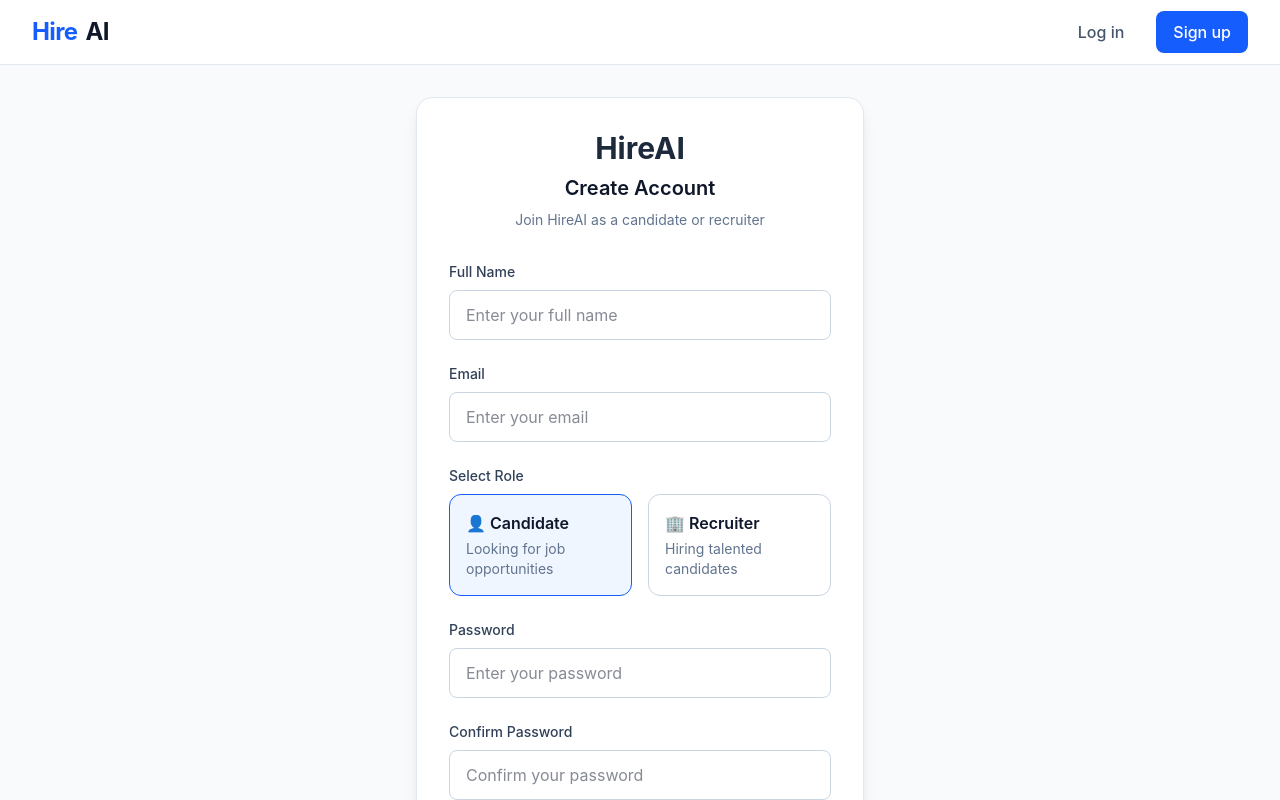
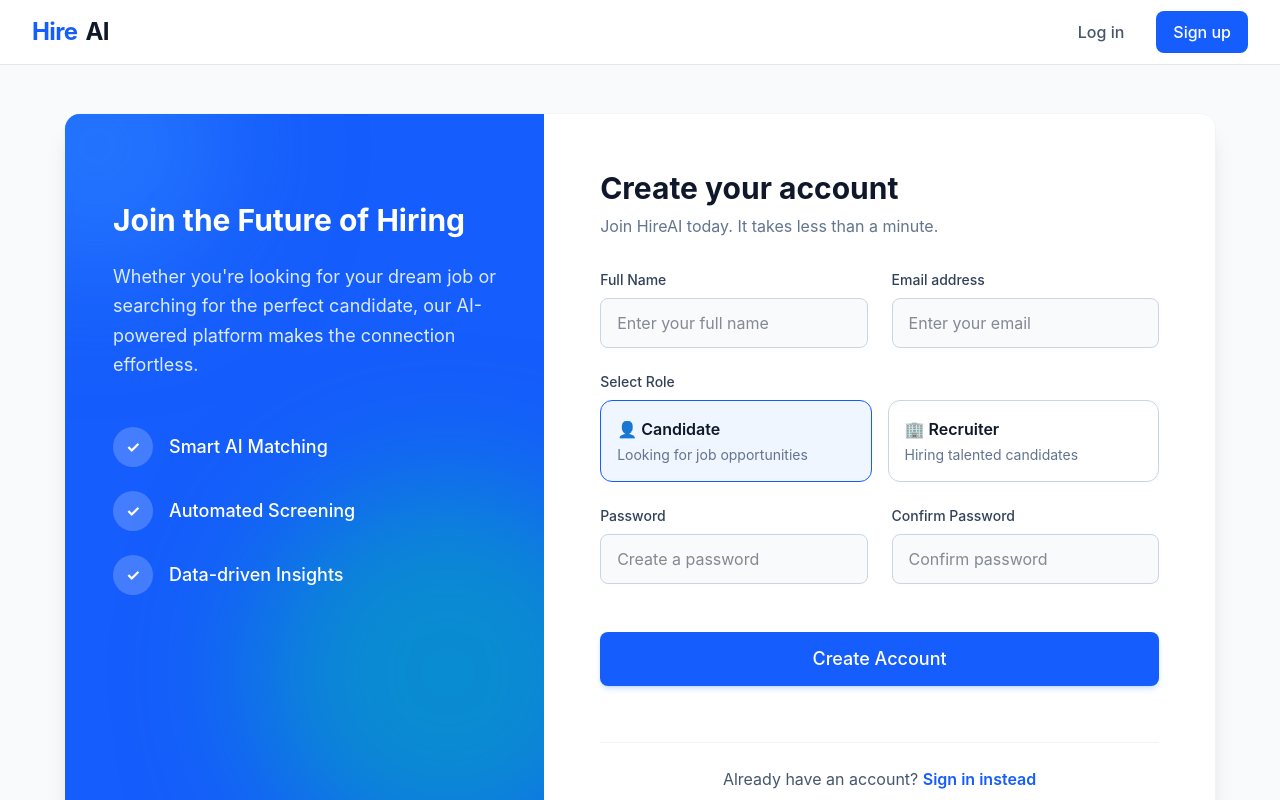
Before and after one commit to virupakshayya-m/HireAI, a React app in the folder frontend/: page /register in a window 1280 px wide. Shown: the top 800 px of the page. Built offline with nearby package versions, Linux system fonts and the light colour scheme; no server answers; the HTML template or start-up script is replaced by a standard one.

Commit message:
fix(ui): perfectly center auth pages to prevent scrolling

```diff
--- a/frontend/src/pages/auth/Login.jsx
+++ b/frontend/src/pages/auth/Login.jsx
@@ -44,15 +44,43 @@
 
   return (
     <>
-      <div className="min-h-screen flex items-center justify-center bg-slate-50 px-4">
-        <div className="w-full max-w-md rounded-2xl border border-slate-200 bg-white p-8 shadow-lg">
-          <div className="text-center mb-8">
-            <h1 className="text-3xl font-bold text-slate-800">HireAI</h1>
+      <div className="flex items-center justify-center w-full min-h-[calc(100vh-13rem)] py-4">
+        <div className="w-full max-w-5xl mx-auto bg-white rounded-2xl shadow-xl overflow-hidden flex flex-col md:flex-row border border-slate-100">
 
-            <h2 className="mt-2 text-xl font-semibold">Welcome Back</h2>
+          {/* Left Side: Branding / Marketing */}
+        <div className="hidden md:flex md:w-1/2 bg-blue-600 p-12 flex-col justify-between relative overflow-hidden">
+          <div className="relative z-10">
+            <h2 className="text-3xl font-bold text-white mb-6">Unlock Your Career Potential</h2>
+            <p className="text-blue-100 text-lg leading-relaxed">
+              HireAI uses advanced generative AI to match your unique skills with the perfect opportunities. Sign in to continue your journey.
+            </p>
+          </div>
 
-            <p className="mt-2 text-sm text-slate-500">
-              Sign in to your account
+          <div className="relative z-10 mt-12">
+            <div className="flex items-center gap-4 bg-white/10 p-4 rounded-xl backdrop-blur-sm border border-white/20">
+              <div className="w-12 h-12 bg-white rounded-full flex items-center justify-center text-xl font-bold text-blue-600">
+                AI
+              </div>
+              <div>
+                <p className="text-white font-medium">Smart Matching</p>
+                <p className="text-blue-200 text-sm">Powered by Google Gemini</p>
+              </div>
+            </div>
+          </div>
+
+          {/* Decorative background elements */}
+          <div className="absolute top-0 left-0 w-full h-full overflow-hidden z-0 pointer-events-none">
+            <div className="absolute -top-24 -left-24 w-64 h-64 bg-blue-500 rounded-full mix-blend-multiply filter blur-3xl opacity-70 animate-blob"></div>
+            <div className="absolute top-1/2 -right-24 w-64 h-64 bg-teal-500 rounded-full mix-blend-multiply filter blur-3xl opacity-70 animate-blob animation-delay-2000"></div>
+          </div>
+        </div>
+
+        {/* Right Side: Form */}
+        <div className="w-full md:w-1/2 p-8 md:p-12 lg:p-16 flex flex-col justify-center">
+          <div className="mb-8">
+            <h1 className="text-3xl font-bold text-slate-900 mb-2">Welcome Back</h1>
+            <p className="text-slate-500">
+              Please sign in to your account
             </p>
           </div>
 
@@ -62,7 +90,7 @@
                 htmlFor="email"
                 className="block text-sm font-medium text-slate-700 mb-2"
               >
-                Email
+                Email address
               </label>
               <input
                 type="email"
@@ -73,17 +101,22 @@
                 placeholder="Enter your email"
                 required
                 autoComplete="email"
-                className="input"
+                className="input bg-slate-50"
               />
             </div>
 
             <div>
+              <div className="flex items-center justify-between mb-2">
                 <label
                   htmlFor="password"
-                className="block text-sm font-medium text-slate-700 mb-2"
+                  className="block text-sm font-medium text-slate-700"
                 >
                   Password
                 </label>
+                <a href="#" className="text-sm font-medium text-blue-600 hover:text-blue-500">
+                  Forgot password?
+                </a>
+              </div>
               <input
                 type="password"
                 id="password"
@@ -93,28 +126,31 @@
                 placeholder="Enter your password"
                 required
                 autoComplete="current-password"
-                className="input"
+                className="input bg-slate-50"
               />
             </div>
 
             <button
               type="submit"
               disabled={isLoading}
-              className="btn-primary w-full py-3"
+              className="btn-primary w-full py-3 mt-4 text-lg shadow-md shadow-blue-500/20"
             >
-              {isLoading ? "Logging in..." : "Login"}
+              {isLoading ? "Signing in..." : "Sign in"}
             </button>
 
-            <p className="text-center text-sm text-slate-600">
+            <div className="mt-8 text-center border-t border-slate-100 pt-6">
+              <p className="text-slate-600">
                 Don't have an account?{" "}
                 <Link
                   to="/register"
-                className="font-medium text-blue-600 hover:underline"
+                  className="font-semibold text-blue-600 hover:text-blue-700 hover:underline transition-colors"
                 >
-                Register
+                  Create one now
                 </Link>
               </p>
+            </div>
           </form>
+        </div>
       </div>
     </div>
     </>
--- a/frontend/src/pages/auth/Register.jsx
+++ b/frontend/src/pages/auth/Register.jsx
@@ -52,19 +52,51 @@
 
   return (
     <>
-      <div className="min-h-screen flex items-center justify-center bg-slate-50 px-4">
-        <div className="w-full max-w-md rounded-2xl border border-slate-200 bg-white p-8 shadow-lg">
-          <div className="text-center mb-8">
-            <h1 className="text-3xl font-bold text-slate-800">HireAI</h1>
+      <div className="flex items-center justify-center w-full min-h-[calc(100vh-13rem)] py-4">
+        <div className="w-full max-w-6xl mx-auto bg-white rounded-2xl shadow-xl overflow-hidden flex flex-col md:flex-row border border-slate-100">
 
-            <h2 className="mt-2 text-xl font-semibold">Create Account</h2>
+          {/* Left Side: Branding / Marketing */}
+        <div className="hidden md:flex md:w-5/12 bg-blue-600 p-12 flex-col justify-between relative overflow-hidden">
+          <div className="relative z-10 mt-10">
+            <h2 className="text-3xl font-bold text-white mb-6">Join the Future of Hiring</h2>
+            <p className="text-blue-100 text-lg leading-relaxed mb-8">
+              Whether you're looking for your dream job or searching for the perfect candidate, our AI-powered platform makes the connection effortless.
+            </p>
 
-            <p className="mt-2 text-sm text-slate-500">
-              Join HireAI as a candidate or recruiter
+            <div className="space-y-6 mt-12">
+              <div className="flex items-center gap-4 text-white">
+                <div className="w-10 h-10 rounded-full bg-white/20 flex items-center justify-center font-bold">✓</div>
+                <span className="font-medium text-lg">Smart AI Matching</span>
+              </div>
+              <div className="flex items-center gap-4 text-white">
+                <div className="w-10 h-10 rounded-full bg-white/20 flex items-center justify-center font-bold">✓</div>
+                <span className="font-medium text-lg">Automated Screening</span>
+              </div>
+              <div className="flex items-center gap-4 text-white">
+                <div className="w-10 h-10 rounded-full bg-white/20 flex items-center justify-center font-bold">✓</div>
+                <span className="font-medium text-lg">Data-driven Insights</span>
+              </div>
+            </div>
+          </div>
+
+          {/* Decorative background elements */}
+          <div className="absolute top-0 left-0 w-full h-full overflow-hidden z-0 pointer-events-none">
+            <div className="absolute -top-24 -left-24 w-64 h-64 bg-blue-500 rounded-full mix-blend-multiply filter blur-3xl opacity-70 animate-blob"></div>
+            <div className="absolute top-1/2 -right-24 w-96 h-96 bg-teal-500 rounded-full mix-blend-multiply filter blur-3xl opacity-50 animate-blob animation-delay-2000"></div>
+          </div>
+        </div>
+
+        {/* Right Side: Form */}
+        <div className="w-full md:w-7/12 p-8 md:p-12 lg:p-14 flex flex-col justify-center bg-white">
+          <div className="mb-8">
+            <h1 className="text-3xl font-bold text-slate-900 mb-2">Create your account</h1>
+            <p className="text-slate-500">
+              Join HireAI today. It takes less than a minute.
             </p>
           </div>
 
           <form onSubmit={handleSubmit} className="space-y-6">
+            <div className="grid grid-cols-1 md:grid-cols-2 gap-6">
               <div>
                 <label
                   htmlFor="name"
@@ -81,7 +113,7 @@
                   placeholder="Enter your full name"
                   required
                   autoComplete="name"
-                className="input"
+                  className="input bg-slate-50"
                 />
               </div>
 
@@ -90,7 +122,7 @@
                   htmlFor="email"
                   className="block text-sm font-medium text-slate-700 mb-2"
                 >
-                Email
+                  Email address
                 </label>
                 <input
                   type="email"
@@ -101,8 +133,9 @@
                   placeholder="Enter your email"
                   required
                   autoComplete="email"
-                className="input"
+                  className="input bg-slate-50"
                 />
+              </div>
             </div>
 
             <div>
@@ -142,6 +175,7 @@
               </div>
             </div>
 
+            <div className="grid grid-cols-1 md:grid-cols-2 gap-6">
               <div>
                 <label
                   htmlFor="password"
@@ -155,10 +189,10 @@
                   name="password"
                   value={formData.password}
                   onChange={handleChange}
-                placeholder="Enter your password"
+                  placeholder="Create a password"
                   required
                   autoComplete="new-password"
-                className="input"
+                  className="input bg-slate-50"
                 />
               </div>
 
@@ -175,31 +209,35 @@
                   name="confirmPassword"
                   value={formData.confirmPassword}
                   onChange={handleChange}
-                placeholder="Confirm your password"
+                  placeholder="Confirm password"
                   required
                   autoComplete="new-password"
-                className="input"
+                  className="input bg-slate-50"
                 />
+              </div>
             </div>
 
             <button
               type="submit"
               disabled={isLoading}
-              className="btn-primary w-full py-3"
+              className="btn-primary w-full py-3 mt-6 text-lg shadow-md shadow-blue-500/20"
             >
               {isLoading? "Creating Account...": "Create Account"}
             </button>
 
-            <p className="text-center text-sm text-slate-600">
+            <div className="mt-8 text-center border-t border-slate-100 pt-6">
+              <p className="text-slate-600">
                 Already have an account?{" "}
                 <Link
                   to="/login"
-                className="font-medium text-blue-600 hover:underline"
+                  className="font-semibold text-blue-600 hover:text-blue-700 hover:underline transition-colors"
                 >
-                Login
+                  Sign in instead
                 </Link>
               </p>
+            </div>
           </form>
+        </div>
       </div>
     </div>
     </>
```
Lines whose indentation alone changed are shown as unchanged.
